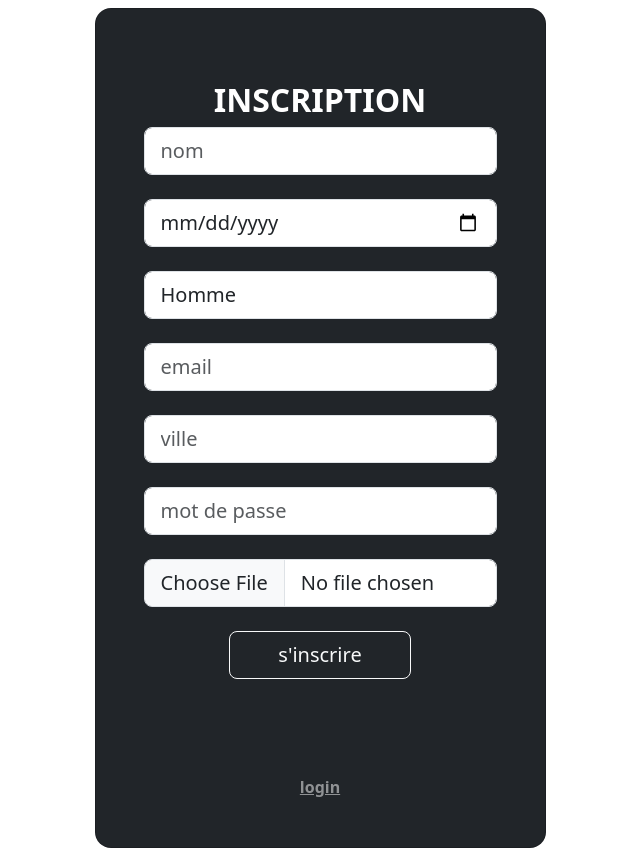
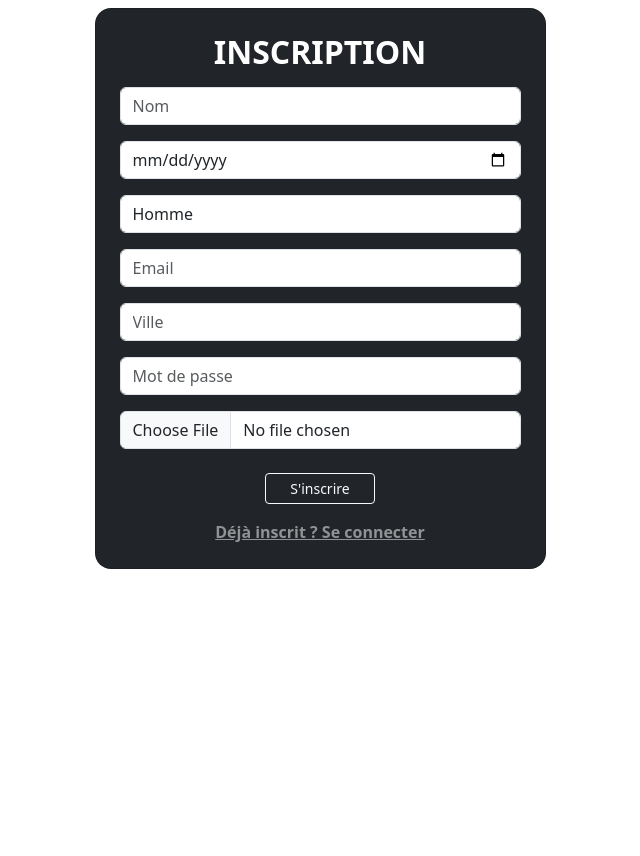
Before and after one commit to lovasoa3/ETU004526_ETU004200, a PHP site: page /pages/inscription.php in a window 1280 px wide. Shown: the whole page, without its empty margins (320-960 px from the left). After the commit the page ends 569 px from the top, so only its background shows below. Run offline with PHP 8.4, Linux system fonts and the light colour scheme.

Commit message:
ccmmit
ETU4200

```diff
--- a/inc/connectionBD.php
+++ b/inc/connectionBD.php
@@ -1,6 +1,6 @@
 <?php
 function connectionDB(){
-    return $db=mysqli_connect("localhost","root","","");
+    return $db=mysqli_connect("localhost","root","","examS2");
 }
 
 ?>
--- a/pages/inscription.php
+++ b/pages/inscription.php
@@ -3,7 +3,7 @@
 <head>
   <meta charset="UTF-8">
   <meta name="viewport" content="width=device-width, initial-scale=1.0">
-    <title>inscription</title>
+  <title>Inscription</title>
   <link rel="stylesheet" href="/assets/bootstrap/css/bootstrap.min.css">
   <link rel="stylesheet" href="login.css">
 </head>
@@ -13,45 +13,48 @@
       <div class="row d-flex justify-content-center align-items-center h-100">
         <div class="col-12 col-md-8 col-lg-6 col-xl-5">
           <div class="card bg-dark text-white" style="border-radius: 1rem;">
-          <div class="card-body p-5 text-center">
-            <div class="mb-md-5 mt-md-4 pb-5">
-              <h2 class="fw-bold mb-2 text-uppercase">Inscription</h2>
-              <form action="traitement.php" method="post">
-               <div data-mdb-input-init class="form-outline form-white mb-4">
-                <input type="text" id="nom" name="nom" placeholder="nom" class="form-control form-control-lg" />
+            <div class="card-body p-4 text-center">
+              <h2 class="fw-bold mb-3 text-uppercase">Inscription</h2>
+
+              <form action="../inc/traitement.php" method="post" enctype="multipart/form-data">
+
+                <div class="form-outline form-white mb-3">
+                  <input type="text" id="nom" name="nom" placeholder="Nom" class="form-control" required />
                 </div>
-               <div data-mdb-input-init class="form-outline form-white mb-4">
-                <input type="date" id="typeEmailX" name="date_naissance" placeholder="date de naissance" class="form-control form-control-lg" />
+
+                <div class="form-outline form-white mb-3">
+                  <input type="date" id="date_naissance" name="date_naissance" class="form-control" required />
                 </div>
-              <div class="form-outline form-white mb-4">
-                <select id="genreSelect" class="form-control form-control-lg">
+
+                <div class="form-outline form-white mb-3">
+                  <select id="genreSelect" name="genre" class="form-control" required>
                     <option value="homme">Homme</option>
                     <option value="femme">Femme</option>
                   </select>
                 </div>
-              <div data-mdb-input-init class="form-outline form-white mb-4">
-                <input type="email" id="typeEmailX" name="email" placeholder="email" class="form-control form-control-lg" />
+
+                <div class="form-outline form-white mb-3">
+                  <input type="email" id="email" name="email" placeholder="Email" class="form-control" required />
                 </div>
 
-              <div data-mdb-input-init class="form-outline form-white mb-4">
-                <input type="text" id="typePasswordX" name="ville" placeholder="ville" class="form-control form-control-lg" />
+                <div class="form-outline form-white mb-3">
+                  <input type="text" id="ville" name="ville" placeholder="Ville" class="form-control" required />
                 </div>
 
-                 <div data-mdb-input-init class="form-outline form-white mb-4">
-                <input type="password" id="typePasswordX" name="mdp" placeholder="mot de passe" class="form-control form-control-lg" />
+                <div class="form-outline form-white mb-3">
+                  <input type="password" id="mdp" name="mdp" placeholder="Mot de passe" class="form-control" required />
                 </div>
-              <div data-mdb-input-init class="form-outline form-white mb-4">
-                <input type="file" name="fichier" id="fichier" placeholder="image" class="form-control form-control-lg" />
+
+                <div class="form-outline form-white mb-4">
+                  <input type="file" name="fichier" id="fichier" class="form-control" />
                 </div>
-              <button data-mdb-button-init data-mdb-ripple-init class="btn btn-outline-light btn-lg px-5" type="submit">s'inscrire</button>
 
-            </div>
+                <button class="btn btn-outline-light btn-sm px-4" type="submit">S'inscrire</button>
               </form>
 
-            <div>
-              <p class="mb-0"><a href="login.php" class="text-white-50 fw-bold">login</a>
+              <p class="mt-3 mb-0">
+                <a href="login.php" class="text-white-50 fw-bold">Déjà inscrit ? Se connecter</a>
               </p>
-            </div>
 
             </div>
           </div>
```
Also changed, not shown: inc/traitement.php (+21 -0 lines), pages/listobject.php (+23 -22 lines). Lines whose indentation alone changed are shown as unchanged.
